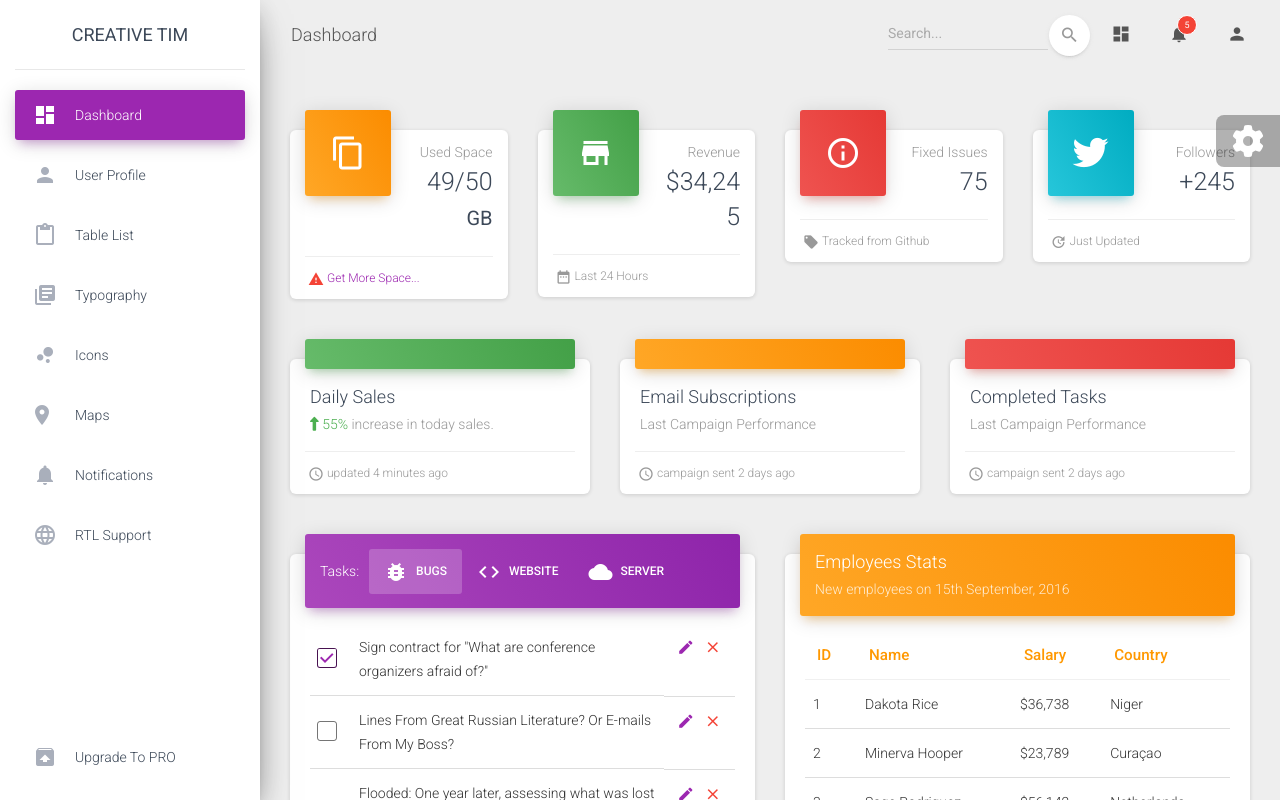
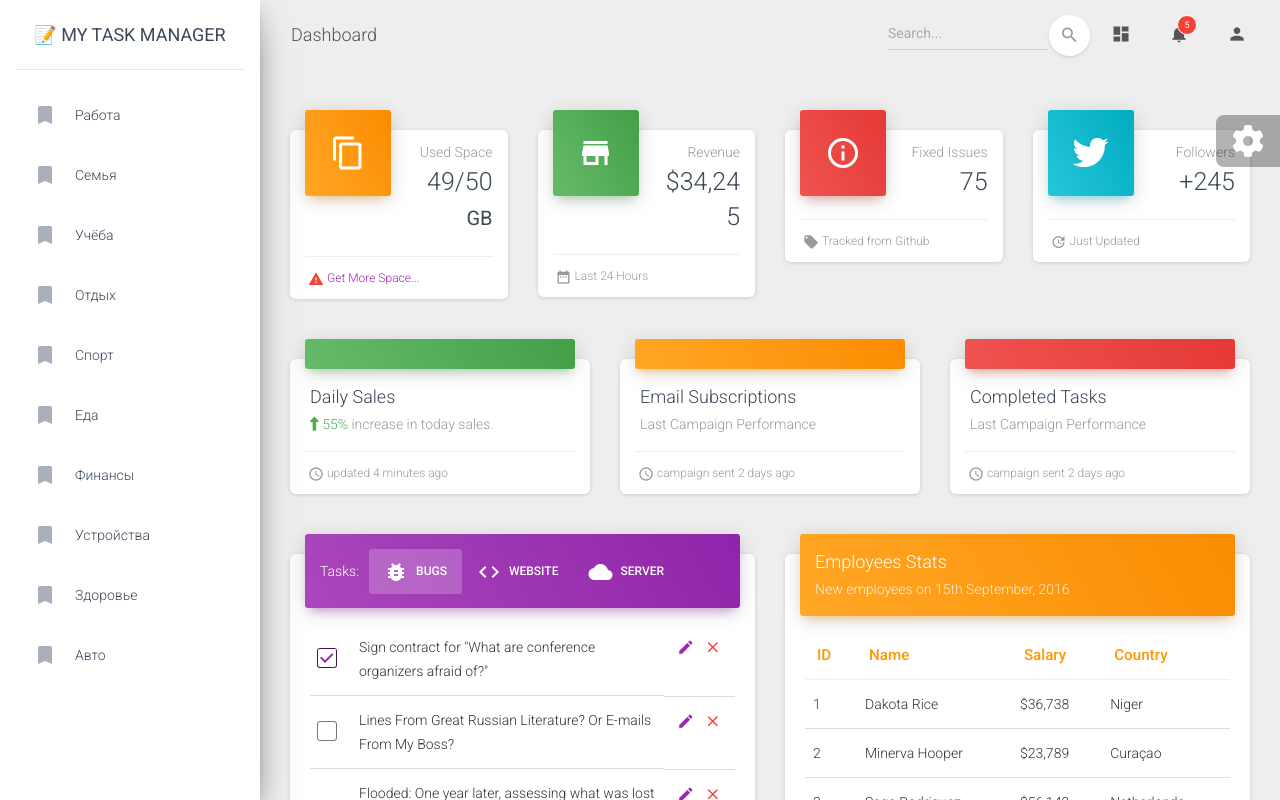
Before and after one commit to RenatFaiz/angular-task-manager, an Angular app: page / in a window 1280 px wide. Shown: the top 800 px of the page. Built offline with nearby package versions, Linux system fonts and the light colour scheme.

Commit message:
Added categories names in a left sidebar

```diff
--- a/src/app/app.component.html
+++ b/src/app/app.component.html
@@ -12,74 +12,8 @@ The above copyright notice and this permission notice shall be included in all c
 substantial portions of the Software. -->
 
 <div class="wrapper ">
-  <div class="sidebar" data-color="purple" data-background-color="white" data-image="../assets/img/sidebar-1.jpg">
-    <!--
-      Tip 1: You can change the color of the sidebar using: data-color="purple | azure | green | orange | danger"
-
-      Tip 2: you can also add an image using data-image tag
-  -->
-    <div class="logo"><a href="http://www.creative-tim.com" class="simple-text logo-normal">
-      Creative Tim
-    </a></div>
-    <div class="sidebar-wrapper">
-      <ul class="nav">
-        <li class="nav-item active  ">
-          <a class="nav-link" href="./dashboard.html">
-            <i class="material-icons">dashboard</i>
-            <p>Dashboard</p>
-          </a>
-        </li>
-        <li class="nav-item ">
-          <a class="nav-link" href="./user.html">
-            <i class="material-icons">person</i>
-            <p>User Profile</p>
-          </a>
-        </li>
-        <li class="nav-item ">
-          <a class="nav-link" href="./tables.html">
-            <i class="material-icons">content_paste</i>
-            <p>Table List</p>
-          </a>
-        </li>
-        <li class="nav-item ">
-          <a class="nav-link" href="./typography.html">
-            <i class="material-icons">library_books</i>
-            <p>Typography</p>
-          </a>
-        </li>
-        <li class="nav-item ">
-          <a class="nav-link" href="./icons.html">
-            <i class="material-icons">bubble_chart</i>
-            <p>Icons</p>
-          </a>
-        </li>
-        <li class="nav-item ">
-          <a class="nav-link" href="./map.html">
-            <i class="material-icons">location_ons</i>
-            <p>Maps</p>
-          </a>
-        </li>
-        <li class="nav-item ">
-          <a class="nav-link" href="./notifications.html">
-            <i class="material-icons">notifications</i>
-            <p>Notifications</p>
-          </a>
-        </li>
-        <li class="nav-item ">
-          <a class="nav-link" href="./rtl.html">
-            <i class="material-icons">language</i>
-            <p>RTL Support</p>
-          </a>
-        </li>
-        <li class="nav-item active-pro ">
-          <a class="nav-link" href="./upgrade.html">
-            <i class="material-icons">unarchive</i>
-            <p>Upgrade to PRO</p>
-          </a>
-        </li>
-      </ul>
-    </div>
-  </div>
+  <!--  Sidebar with categories -->
+  <app-categories></app-categories>
   <div class="main-panel">
     <!-- Navbar -->
     <nav class="navbar navbar-expand-lg navbar-transparent navbar-absolute fixed-top ">
--- a/src/app/service/data-handler.service.ts
+++ b/src/app/service/data-handler.service.ts
@@ -1,4 +1,6 @@
 import { Injectable } from '@angular/core';
+import {Category} from '../model/Category';
+import {TestData} from '../data/TestData';
 
 @Injectable({
   providedIn: 'root'
@@ -6,4 +8,8 @@ import { Injectable } from '@angular/core';
 export class DataHandlerService {
 
   constructor() { }
+
+  getCategories(): Category[] {
+    return TestData.categories;
+  }
 }
--- a/src/app/views/categories/categories.component.html
+++ b/src/app/views/categories/categories.component.html
@@ -1 +1,28 @@
-<p>categories works!</p>
+<!--
+=========================================================
+Material Dashboard - v2.1.2
+=========================================================
+Product Page: https://www.creative-tim.com/product/material-dashboard
+Copyright 2020 Creative Tim (https://www.creative-tim.com)
+Coded by Creative Tim
+=========================================================
+-->
+<div class="sidebar" data-color="purple" data-background-color="white" data-image="../assets/img/sidebar-1.jpg">
+  <!--
+    Tip 1: You can change the color of the sidebar using: data-color="purple | azure | green | orange | danger"
+    Tip 2: you can also add an image using data-image tag
+  -->
+  <div class="logo">
+    <a class="simple-text logo-normal" href="/">📝 My task manager</a>
+  </div>
+  <div class="sidebar-wrapper">
+    <ul class="nav">
+      <li class="nav-item" *ngFor="let category of categories">
+        <a class="nav-link">
+          <i class="material-icons">bookmark</i>
+          <p>{{category.title}}</p>
+        </a>
+      </li>
+    </ul>
+  </div>
+</div>
--- a/src/app/views/categories/categories.component.ts
+++ b/src/app/views/categories/categories.component.ts
@@ -1,4 +1,6 @@
-import { Component, OnInit } from '@angular/core';
+import {Component, OnInit} from '@angular/core';
+import {DataHandlerService} from '../../service/data-handler.service';
+import {Category} from '../../model/Category';
 
 @Component({
   selector: 'app-categories',
@@ -7,9 +9,14 @@ import { Component, OnInit } from '@angular/core';
 })
 export class CategoriesComponent implements OnInit {
 
-  constructor() { }
+  categories: Category[];
 
-  ngOnInit(): void {
+  constructor(private dataHandlerService: DataHandlerService) {
   }
 
+  // Метод вызывается после инициализации компонента
+  ngOnInit(): void {
+    this.categories = this.dataHandlerService.getCategories();
+    console.log(this.categories);
+  }
 }
```
